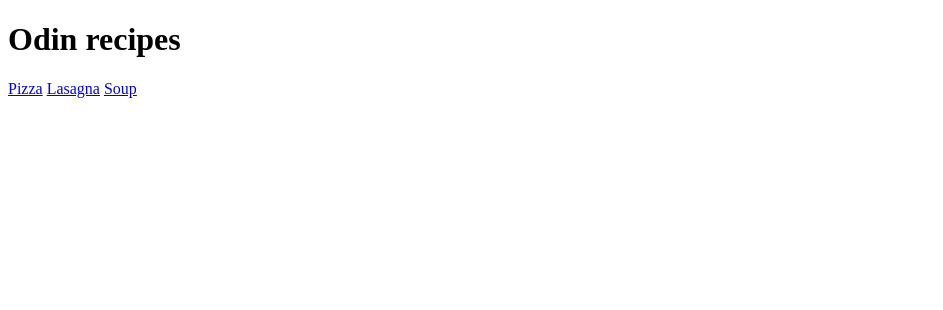
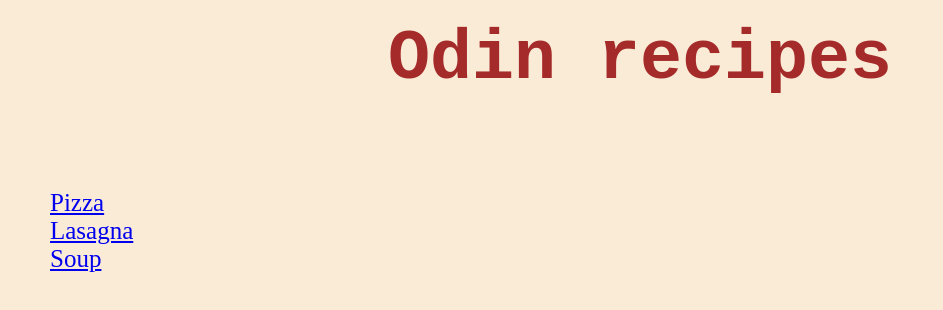
Before and after one commit to ekramdev/odin-recipes, a plain HTML site: page index.html in a window 1280 px wide. Shown: the whole page, without its empty margins (0-943 px from the left). Drawn offline with Linux system fonts and the light colour scheme.

Commit message:
extra changes

```diff
--- a/index.html
+++ b/index.html
@@ -3,12 +3,16 @@
 <head>
     <meta charset="UTF-8">
     <meta name="viewport" content="width=device-width, initial-scale=1.0">
+    <link rel="stylesheet" href="style.css">
     <title>Document</title>
 </head>
 <body>
-    <h1> Odin recipes </h1>
-    <a href="recipes/pizza.html">Pizza</a>
+    <h1 class="title"> Odin recipes </h1>
+    <div class="container">
+     <a href="recipes/pizza.html">Pizza</a>
      <a href="recipes/lasagna.html">Lasagna</a>
-      <a href="recipes/soup.html">Soup</a>
+     <a href="recipes/soup.html">Soup</a>
+    </div>
+
 </body>
 </html>
--- a/style.css
+++ b/style.css
@@ -4,11 +4,22 @@
     padding:0;
 }
 body {
-
+ background-color: antiquewhite;
 }
 .title {
+ color:brown;
+ font-size:70px;
+ font-family: 'Courier New', Courier, monospace;
+ font-weight: bolder;
+ text-align: center;
+ margin: 20px auto;
 
 }
 .container {
-
+ display: inline-block;
+ width: 50px;
+ height: auto;
+ margin: 50px;
+ font-size: 25px;
+ padding-top: 20px;
 }
```
